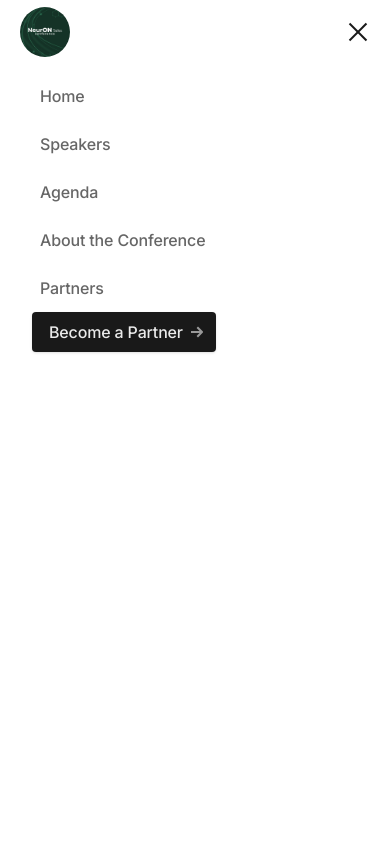
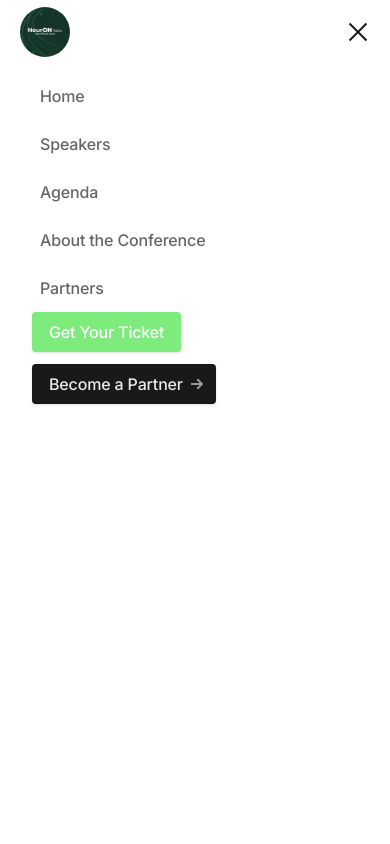
Before and after one commit to Aram9622/tatev-project, a Next.js app: page / in a window 390 px wide. Both pictures are taken after a click on the button "Menu". Shown: the top 844 px of the page. Built offline with nearby package versions, Linux system fonts and the light colour scheme.

Commit message:
add button to mobile

```diff
--- a/components/ui/mobile-menu.tsx
+++ b/components/ui/mobile-menu.tsx
@@ -79,7 +79,11 @@ export default function MobileMenu() {
               <li>
                 <Link onClick={()=>setMobileNavOpen(false)} href="#partners" className="font-medium text-gray-600 hover:text-gray-900 px-5 py-3 flex items-center transition duration-150 ease-in-out">Partners</Link>
               </li>
-
+              <li>
+                <Link href="" target='_blank' className="btn-sm text-white bg-[#7dec7d] hover:bg-[#76d076] ml-3 mb-3">
+                  <span>Get Your Ticket</span>
+                </Link>
+              </li>
               <li>
                 <Link href="https://docs.google.com/forms/d/e/1FAIpQLSehwngrRWWqScy2JYQDanuxkpuDTdsfCofGg561sTDBCokaiw/viewform" target='_blank' className="btn-sm text-gray-200 bg-gray-900 hover:bg-gray-800 ml-3">
                   <span>Become a Partner</span>
```
